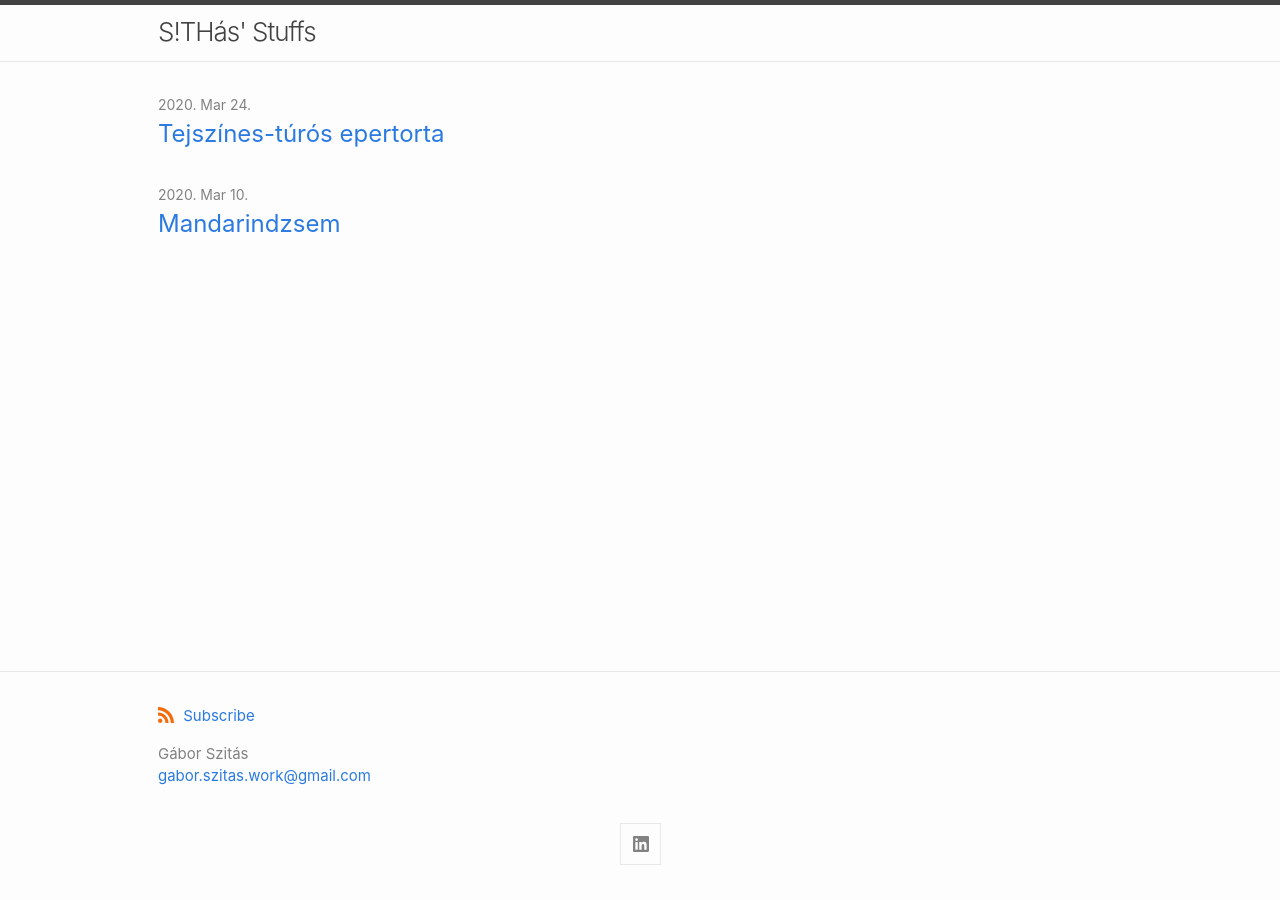
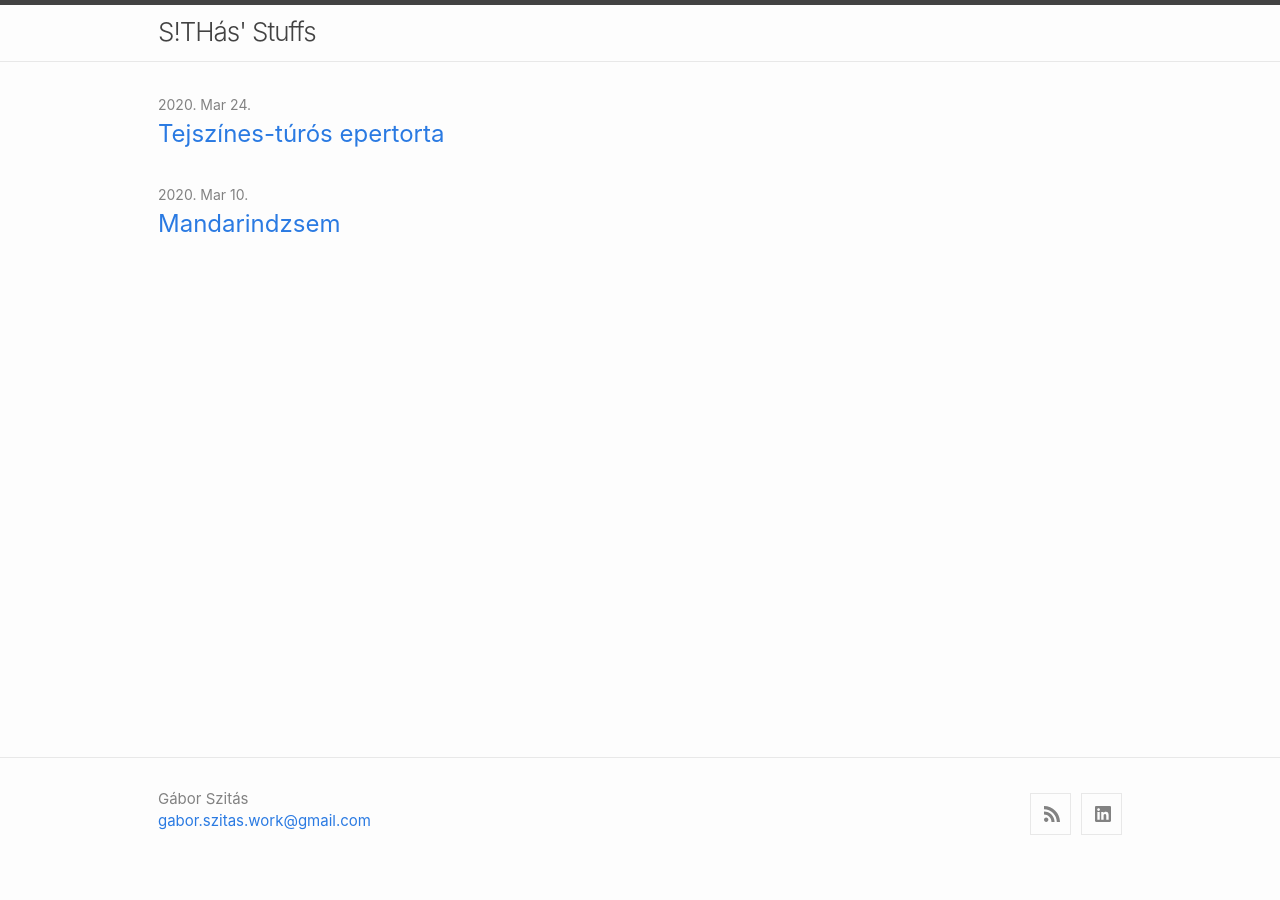
Before and after one commit to szitasg/szitasg.github.io, a Jekyll site: the page built from index.md, in a window 1280 px wide. Built offline with Jekyll 4.4.1, drawn with Linux system fonts in a browser that asks for light colours.

Commit message:
Move rss to social links

```diff
--- a/_includes/footer.html
+++ b/_includes/footer.html
@@ -5,14 +5,6 @@
     <div class="wrapper">
         <div class="footer-col-wrapper">
             <div class="footer-col">
-                <p class="feed-subscribe">
-                    <a href="{{ 'feed.xml' | relative_url }}">
-                        <svg class="svg-icon orange">
-                            <use xlink:href="{{ 'assets/minima-social-icons.svg#rss' | relative_url }}"></use>
-                        </svg>
-                        <span>Subscribe</span>
-                    </a>
-                </p>
                 {%- if site.author %}
                     <ul class="contact-list">
                         {% if site.author.name -%}
@@ -26,13 +18,9 @@
                     </ul>
                 {%- endif %}
             </div>
-            <div class="footer-col">
-                <p>{{ site.description | escape }}</p>
+            <div class="footer-col social-links">
+                {%- include social.html -%}
             </div>
-        </div>
-
-        <div class="social-links">
-            {%- include social.html -%}
         </div>
     </div>
 
--- a/_includes/social.html
+++ b/_includes/social.html
@@ -1,11 +1,18 @@
 {%- assign social = site.minima.social_links -%}
 
 <ul class="social-media-list">
+    <li>
+        <a href="{{ 'feed.xml' | relative_url }}" title="Subscribe via RSS">
+            <svg class="svg-icon grey rss">
+                <use xlink:href="{{ 'assets/minima-social-icons.svg#rss' | relative_url }}"></use>
+            </svg>
+        </a>
+    </li>
+
     {%- for glb in social.gitlab -%}
         {%- if glb.username and glb.instance -%}
             <li>
-                <a rel="me" href="https://{{ glb.instance | cgi_escape | escape}}/{{glb.username}}"
-                   title="{{ glb.username | escape }}">
+                <a rel="me" href="https://{{ glb.instance | cgi_escape | escape}}/{{glb.username}}" title="{{ glb.username | escape }}">
                     <svg class="svg-icon grey">
                         <use xlink:href="{{ '/assets/minima-social-icons.svg#gitlab' | relative_url }}"></use>
                     </svg>
@@ -82,9 +83,8 @@
 
     {%- if social.linkedin -%}
         <li>
-            <a rel="me" href="https://www.linkedin.com/in/{{ social.linkedin | cgi_escape | escape }}"
-               title="{{ social.linkedin | escape }}">
-                <svg class="svg-icon grey">
+            <a rel="me" href="https://www.linkedin.com/in/{{ social.linkedin | cgi_escape | escape }}" title="Follow me on Linkedin">
+                <svg class="svg-icon grey linkedin">
                     <use xlink:href="{{ '/assets/minima-social-icons.svg#linkedin' | relative_url }}"></use>
                 </svg>
             </a>
--- a/_sass/minima/_layout.scss
+++ b/_sass/minima/_layout.scss
@@ -295,17 +295,18 @@
 
 
 .post-source {
-    margin-top: $spacing-unit;
+  margin-top: $spacing-unit;
 }
 
 
 .social-media-list {
-  display: table;
-  margin: 0 auto;
+  float: right;
+
   li {
     float: left;
     margin: 5px 10px 5px 0;
     &:last-of-type { margin-right: 0 }
+
     a {
       display: block;
       padding: $spacing-unit / 4;
@@ -313,6 +314,14 @@
       &:hover { border-color: darken($brand-color-light, 10%) }
     }
   }
+}
+
+.rss:hover {
+  color: #f26522 !important;
+}
+
+.linkedin:hover {
+  color: #0073B0 !important;
 }
 
 
```
Also changed, not shown: other parts of _includes/social.html (+14 -28 lines).
